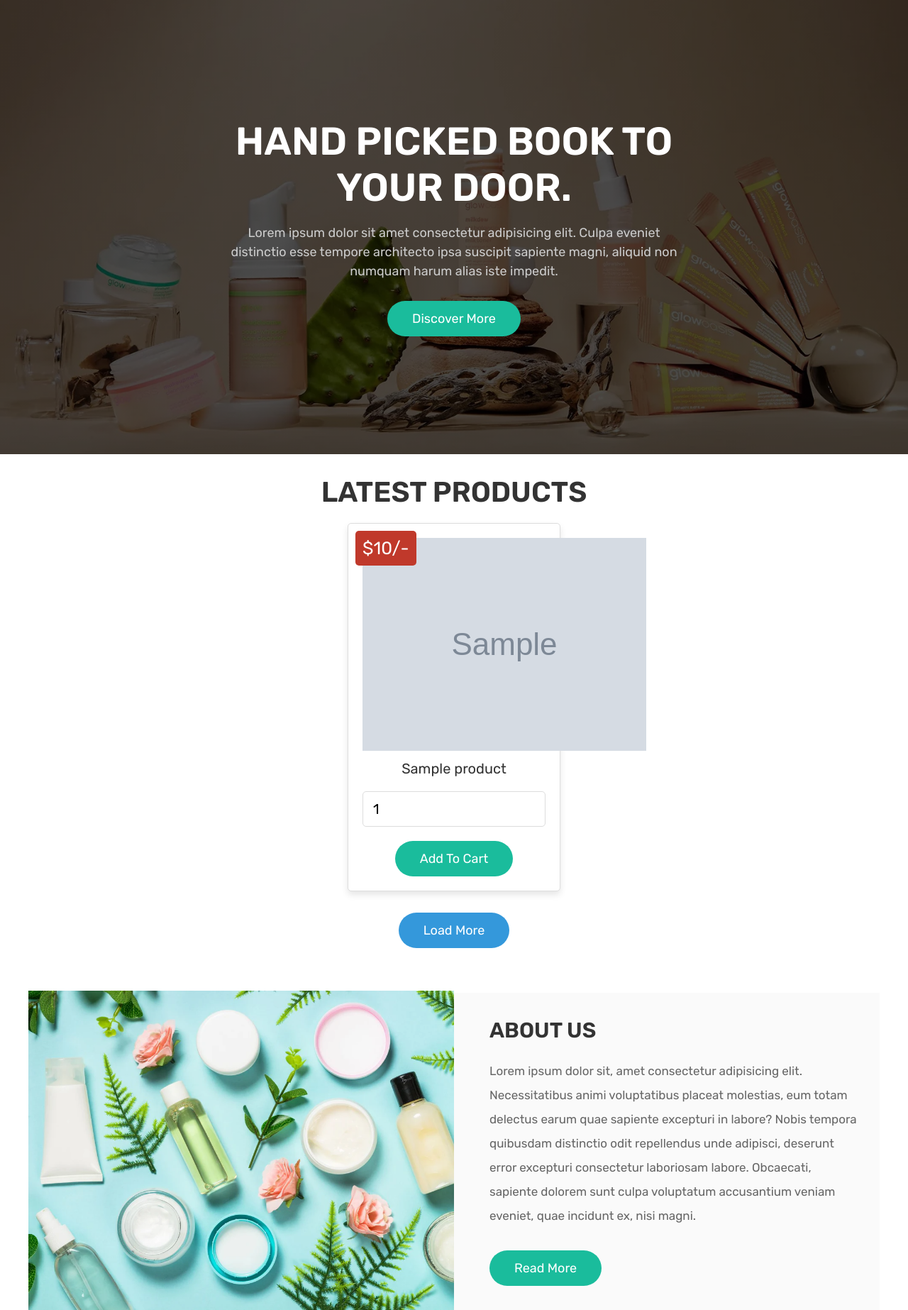
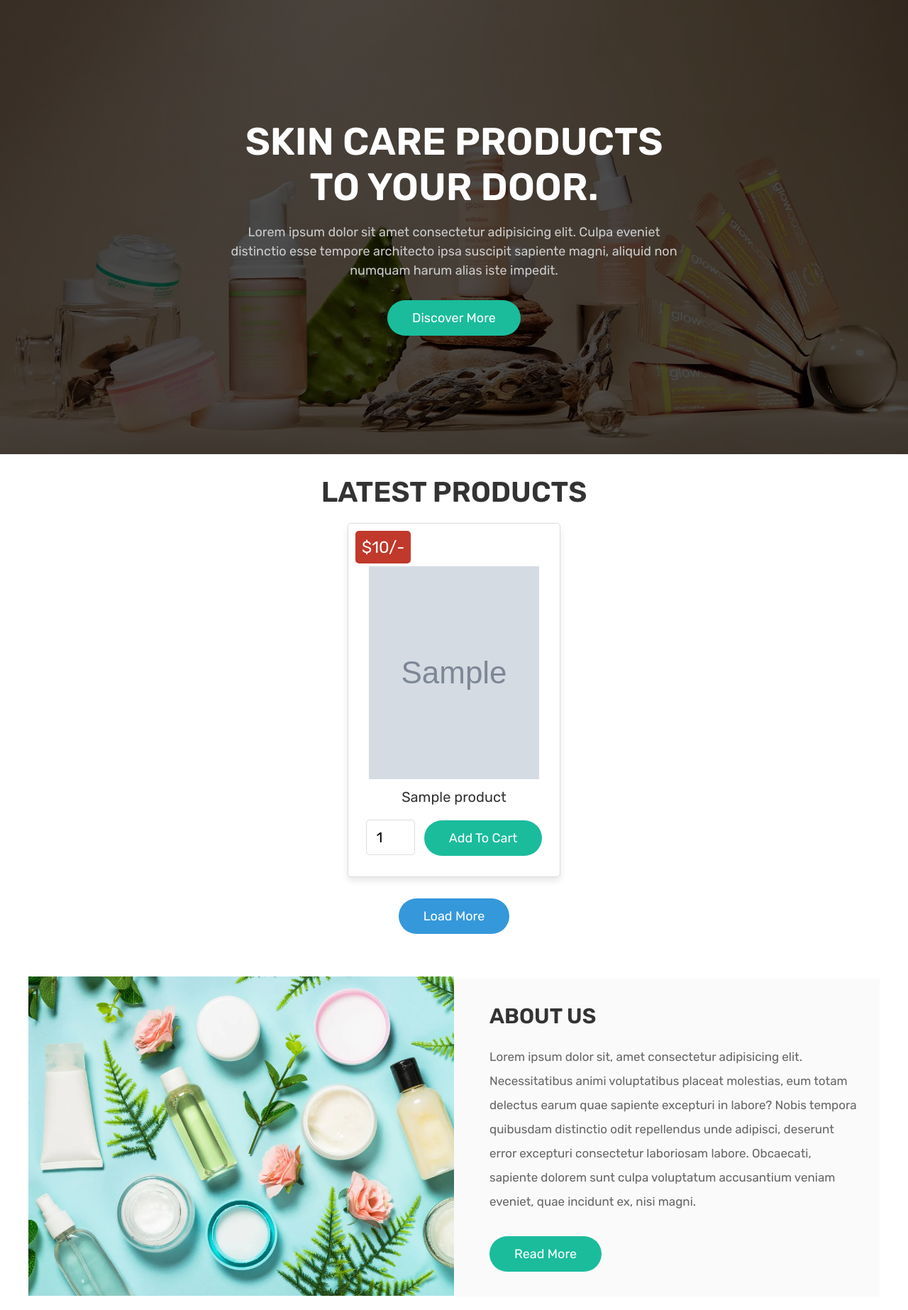
Before and after one commit to NahidHasan131/skin-care, a PHP site: page /home.php in a window 1280 px wide. Shown: the part 134-1980 px from the top of the page at 71% size. Run offline with PHP 8.4, Linux system fonts and the light colour scheme; the visitor is signed in with stand-in values (Sample User, id 1); tables that the repository leaves empty hold one stand-in row (values such as "Sample post"); grey boxes marked "Sample" are stand-in pictures.

Commit message:
Home Page css

```diff
--- a/css/admin_style.css
+++ b/css/admin_style.css
@@ -213,7 +213,7 @@ section{
 }
 
 .header .flex .account-box p{
-   font-size: 2rem;
+   font-size: 1.8rem;
    color:var(--light-color);
    margin-bottom: 1.5rem;
 }
--- a/css/style.css
+++ b/css/style.css
@@ -325,7 +325,7 @@ section{
 }
 
 .header .header-2 .flex .user-box p{
-   font-size: 2rem;
+   font-size: 1.8rem;
    color:var(--light-color);
    margin-bottom: 1.5rem;
 }
@@ -355,7 +355,7 @@ section{
 }
 
 .home .content h3{
-   font-size: 5.5rem;
+   font-size: 5.4rem;
    color:var(--white);
    text-transform: uppercase;
 }
@@ -385,10 +385,13 @@ section{
    text-align: center;
    border:var(--border);
    position: relative;
+   overflow: hidden;
 }
 
 .products .box-container .box .image{
+   margin-top: 40px;
    height: 30rem;
+   width: 24rem;
 }
 
 .products .box-container .box .name{
@@ -398,11 +401,12 @@ section{
 }
 
 .products .box-container .box .qty{
-   width: 100%;
+   width: 27%;
    padding:1.2rem 1.4rem;
    border-radius: .5rem;
    border:var(--border);
    margin:1rem 0;
+   margin-right: 10px;
    font-size: 2rem;
 }
 
@@ -410,8 +414,8 @@ section{
    position: absolute;
    top:1rem; left:1rem;
    border-radius: .5rem;
-   padding:1rem;
-   font-size: 2.5rem;
+   padding:.9rem;
+   font-size: 2.3rem;
    color:var(--white);
    background-color: var(--red);
 }
@@ -506,6 +510,9 @@ section{
    gap:3rem;
 }
 
+.footer .box-container .box:last-child{
+   margin-left: 70px;
+}
 .footer .box-container .box h3{
    text-transform: uppercase;
    color:var(--black);
--- a/home.php
+++ b/home.php
@@ -52,7 +52,7 @@ if(isset($_POST['add_to_cart'])){
 <section class="home">
 
    <div class="content">
-      <h3>Hand Picked Book to your door.</h3>
+      <h3>Skin Care Products to your door.</h3>
       <p>Lorem ipsum dolor sit amet consectetur adipisicing elit. Culpa eveniet distinctio esse tempore architecto ipsa suscipit sapiente magni, aliquid non numquam harum alias iste impedit.</p>
       <a href="about.php" class="white-btn">discover more</a>
    </div>
```
Also changed, not shown: uploaded_img/Bio Care Hair Repairing Argan Oil Conditioner.jpg (added), uploaded_img/Larel Dermo Lift Skin Reneval Anti-Wrinkle Night Cream.jpg (added).
